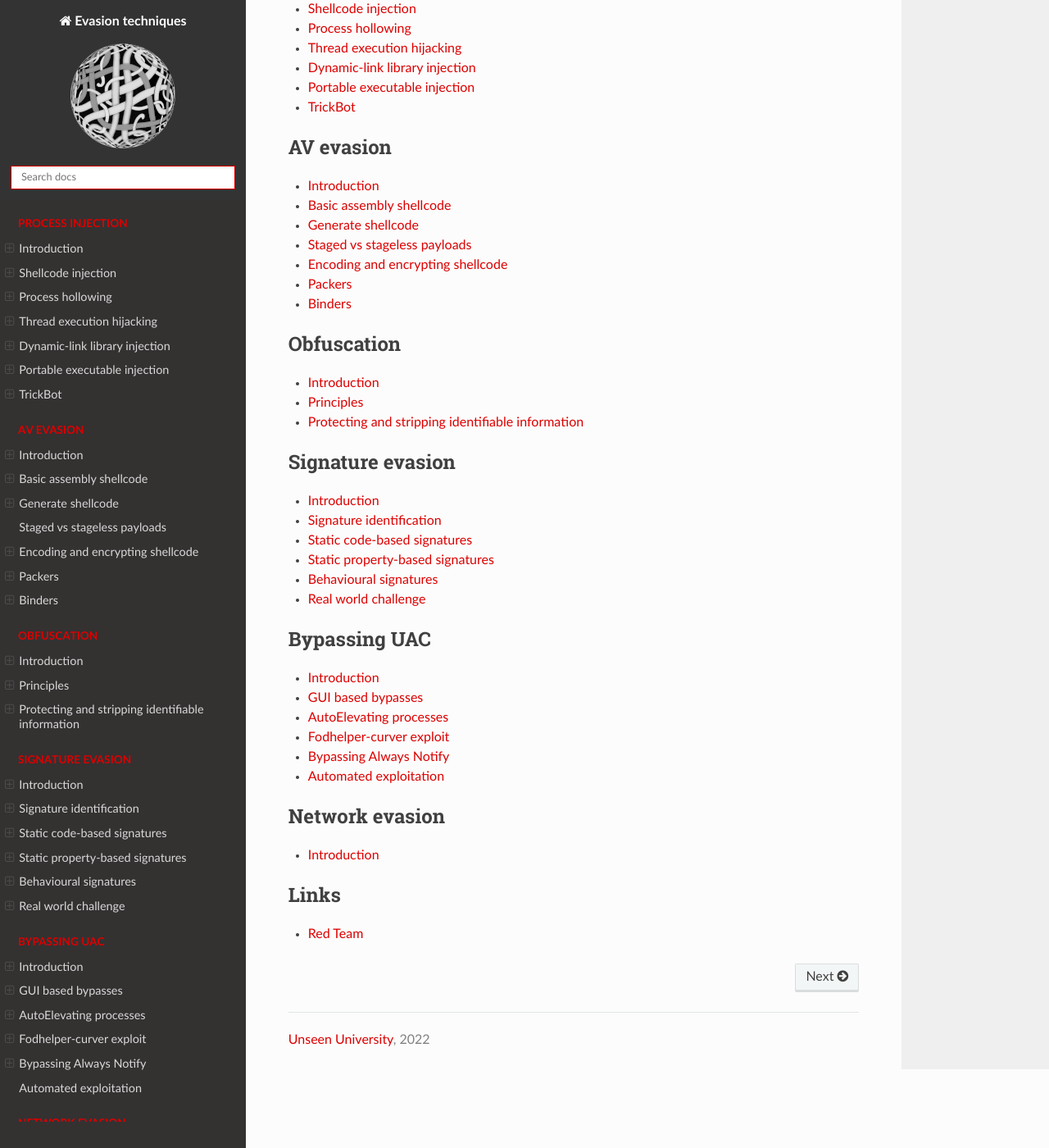
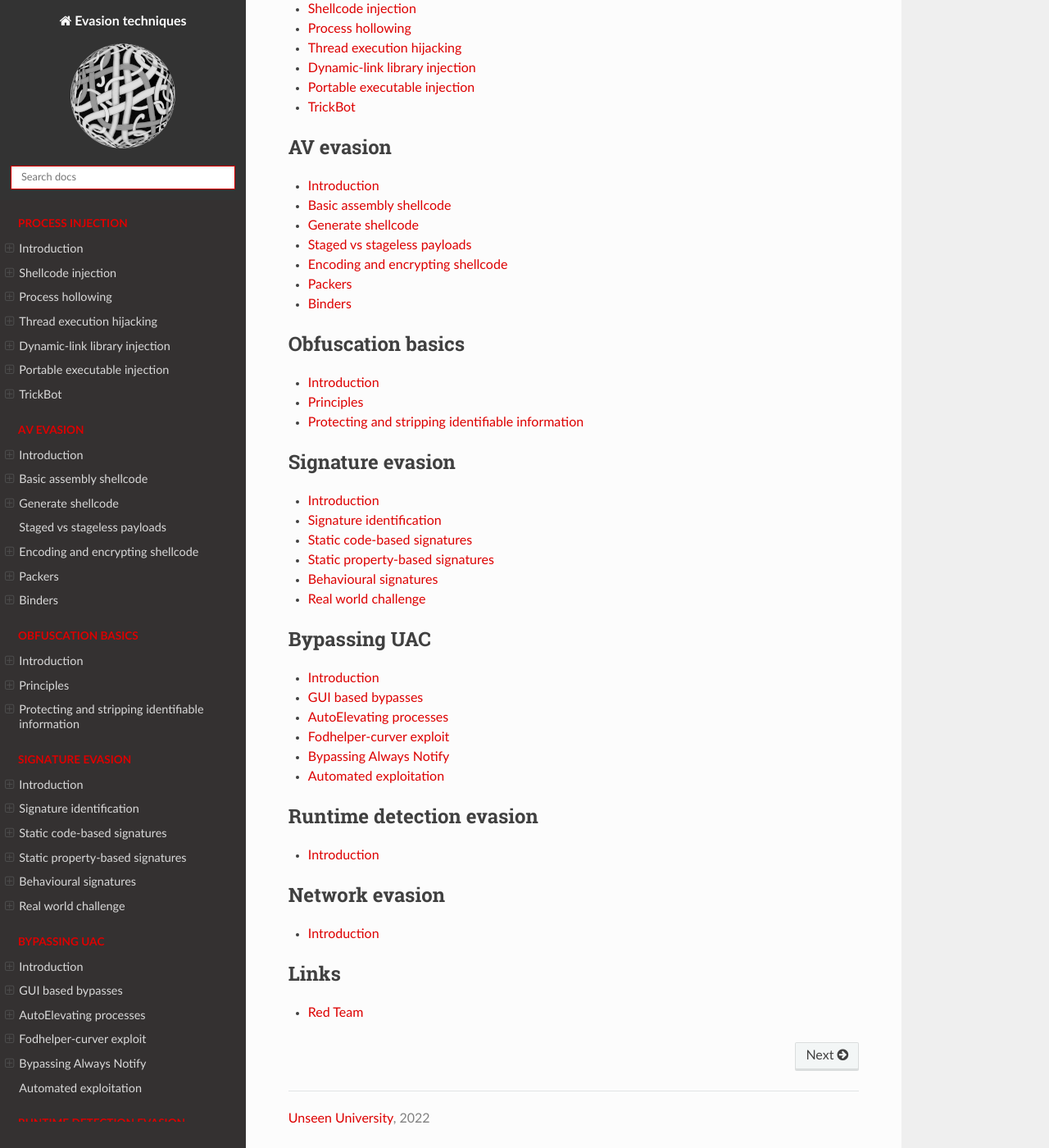
Before and after one commit to tymyrddin/red-evasion, a Sphinx documentation site: the page built from source/index.rst, in a window 1280 px wide and 1400 px high, scrolled down 549 px. Shown: the whole window at 82% size. Built offline with Sphinx 7.4.7 and the Read the Docs theme 2.0.0, drawn with Linux system fonts in a browser that asks for light colours.

Commit message:
Version 0.1

```diff
--- a/source/index.rst
+++ b/source/index.rst
@@ -36,7 +36,7 @@ Evasion techniques
    :glob:
    :maxdepth: 1
    :includehidden:
-   :caption: Obfuscation
+   :caption: Obfuscation basics
 
    docs/obfuscation/README.md
    docs/obfuscation/principles.md
@@ -72,6 +72,14 @@ Evasion techniques
    :glob:
    :maxdepth: 1
    :includehidden:
+   :caption: Runtime detection evasion
+
+   docs/runtime/README.md
+
+.. toctree::
+   :glob:
+   :maxdepth: 1
+   :includehidden:
    :caption: Network evasion
 
    docs/network/README.md
```
Also changed, not shown: source/docs/runtime/README.md (added, +11 -0 lines).
